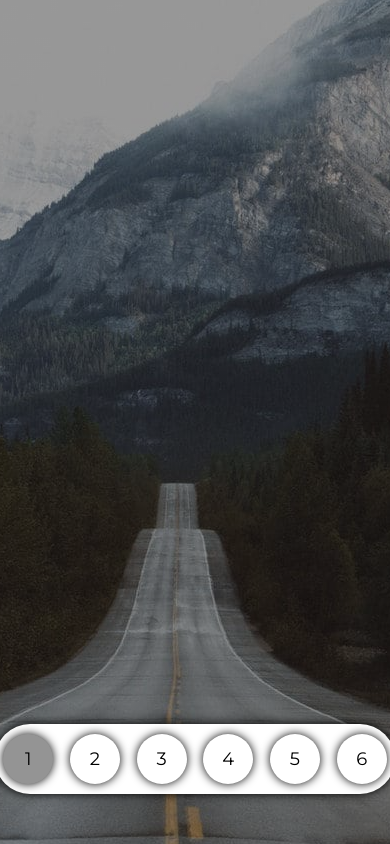
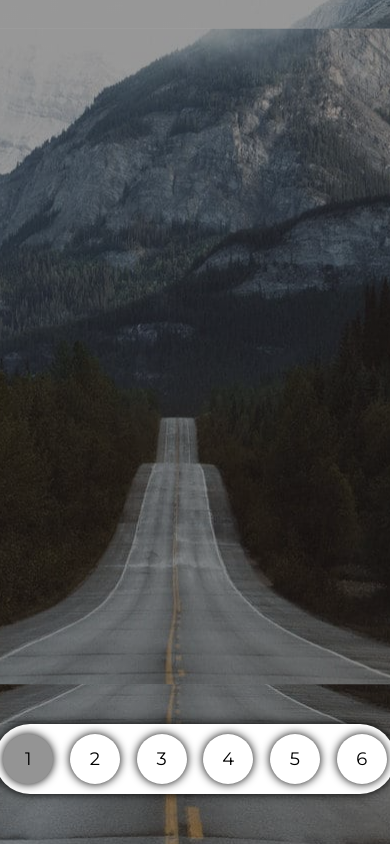
Before and after one commit to SergeyKiselev2001/css-course, a Vue app: page / in a window 390 px wide. Shown: the top 844 px of the page. Built offline with nearby package versions, Linux system fonts and the light colour scheme.

Commit message:
добавил адаптивности для первого задания

```diff
--- a/src/Task1.vue
+++ b/src/Task1.vue
@@ -1,5 +1,5 @@
 <template>
-      <div class="container">
+    <div class="container">
     <div class="card-wrapper">
       <div class="card-wrapper-2">
 
@@ -113,6 +113,18 @@ export default {
   background: linear-gradient(rgba(0,0,0,0.4),rgba(0,0,0,0.4)),url('../public/imgs/bg.jpg') no-repeat center;
 }
 
+@media (max-height: 950px) {
+  .card-wrapper{
+    transform: translate(-50%, -60%);
+  }
+}
+
+/* @media (max-height: 950px) {
+  .card-wrapper{
+    transform: translate(-50%, -55%);
+  }
+} */
+
 .card-wrapper:hover{
   box-shadow: 0 0 30px #fff;
   transition: .2s;
```
